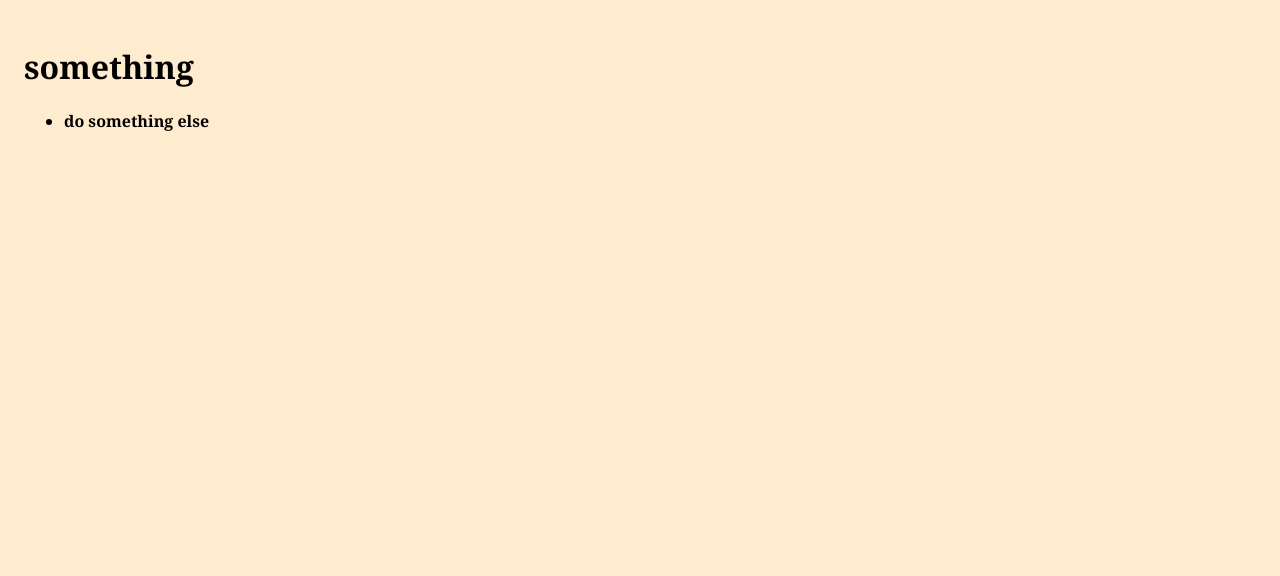
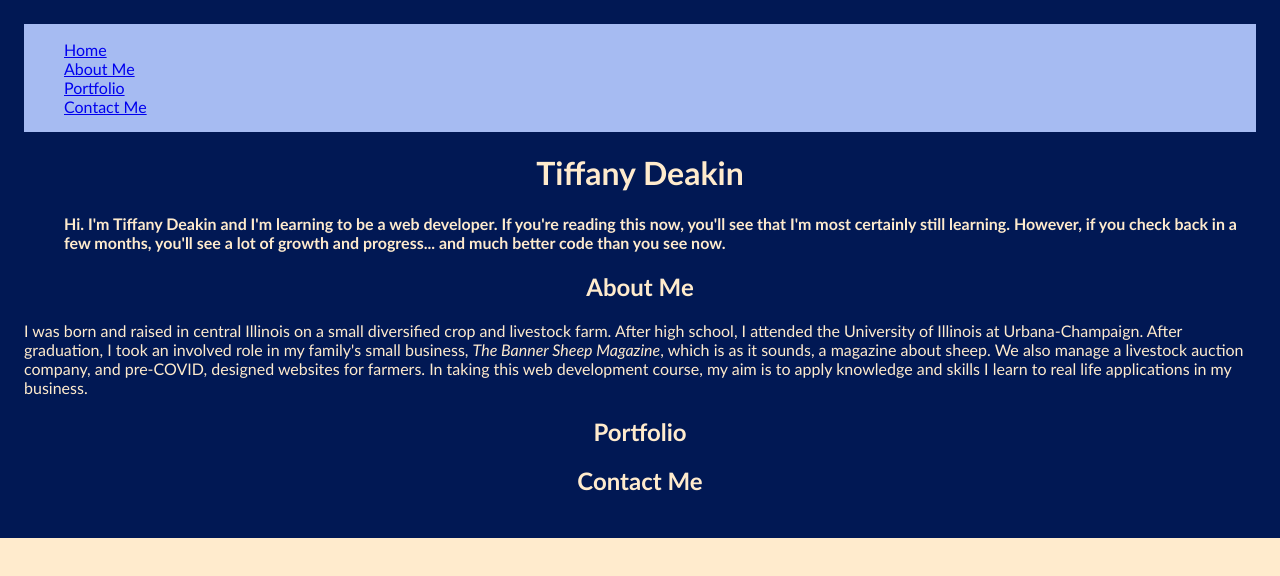
Before and after one commit to tdeakin93/portfolio, a plain HTML site: page index.html in a window 1280 px wide. Drawn offline with Linux system fonts and the light colour scheme; files that its build step writes are made by us from their sources.

Commit message:
initial updates to portfolio page

```diff
--- a/assets/css/styles.css
+++ b/assets/css/styles.css
@@ -1,22 +1,51 @@
 *{
-    font-family:Georgia, 'Times New Roman', Times, serif;
-    background-color: navy
-    color
+    font-family:'Trebuchet MS', 'Lucida Sans Unicode', 'Lucida Grande', 'Lucida Sans', Arial, sans-serif;
 }
 
-/*element styles */
-    body{
-        margin: 0;
-        padding: 24px;}
+/*element selectors */
+body{
+    background-color:#011854;
+    color:blanchedalmond;
+    margin: 0;
+    padding: 24px;
+}
 
-    /*review purpose of html inclusion here*/
-    html{background-color: blanchedalmond;}
+h1,
+h2,
+h3 {
+  text-align: center;
+}
+
+ul{
+    list-style-type: none;
+}
 
 
-/* classes */
+/*id selectors */
+
+/*This is for the Nav Bar */
+#navbar{
+    background-color: #A6BBF2;
+    color:#011854;
+    display:flex;
+    flex-direction: row;
+    text-decoration: none;
+    width:100%;
+}
+
+/* class selectors */
+.background-image {
+        background-image:url(field.jpg)
+        background-color:#FFE38F
+}
 .bgc-navy {background-color: navy;}
+.display-inline {display:inline}
         /*review sticky vs fixed*/
-.pos-f [position: fixed;]
+.pos-f {position: fixed;}
 .pos-s {position: sticky;}
-.t-0 [top:0]
-.w-1\/1 {width:100%}
+.t-0 {top:0;}
+.w-1\/1 {width:100%;}
+
+
+/*review purpose of html inclusion here*/
+html{background-color: blanchedalmond;}
--- a/index.html
+++ b/index.html
@@ -1,27 +1,63 @@
 <!DOCTYPE html>
 <html lang="en">
 <head>
-    <link rel="stylesheet" href=".assets/css/styles.css">
+    <link rel="stylesheet"  href="./assets/css/styles.css">
     <meta charset="UTF-8">
     <meta http-equiv="X-UA-Compatible" content="IE=edge">
     <meta name="viewport" content="width=device-width, initial-scale=1.0">
-    <title>figure out what is going on </title>
+    <title>Portfolio of Tiffany Deakin</title>
 </head>
+
 <body>
-    <header>
-            <h1>something</h1>
-    </header>
-    <section>
+    <nav id="navbar">
         <ul>
-            <li><strong> do something else</strong></li>
-
-
-
+            <li>
+                <a href="#home">Home</a>
+            </li>
+            <li>
+                <a href="#aboutMe">About Me</a>
+            </li>
+            <li>
+                <a href="#portfolio">Portfolio</a>
+            </li>
+            <li>
+                <a href="#contactMe">Contact Me</a>
+            </li>
         </ul>
 
 
+    </nav>
+
+    <header class="background-image">
+        <h1 id="home">Tiffany Deakin</h1>
+    </header>
+
+    <section>
+        <ul>
+            <li><strong>Hi. I'm Tiffany Deakin and I'm learning to be a web developer.
+                If you're reading this now, you'll see that I'm most certainly still learning.
+                However, if you check back in a few months, you'll see a lot of growth and progress... and much better code than you see now.
+            </strong></li>
+         </ul>
+    </section>
+
+<!-- about me -->
+    <section>
+        <h2 id="aboutMe">About Me</h2>
+        <p>I was born and raised in central Illinois on a small diversified crop and livestock farm. After high school, I attended the University of Illinois at Urbana-Champaign. After graduation, I took an involved role in my family's small business, <em>The Banner Sheep Magazine</em>, which is as it sounds, a magazine about sheep. We also manage a livestock auction company, and pre-COVID, designed websites for farmers. In taking this web development course, my aim is to apply knowledge and skills I learn to real life applications in my business.</p>
 
     </section>
 
+<!-- portfolio -->
+    <section>
+        <h2 id="portfolio">Portfolio</h2>
+
+    </section>
+
+<!-- Contact Me -->
+    <section>
+        <h2 id="contactMe">Contact Me</h2>
+
+    </section>
 </body>
 </html>
```
Also changed, not shown: assets/images/field.jpg (added), 2 other files.
